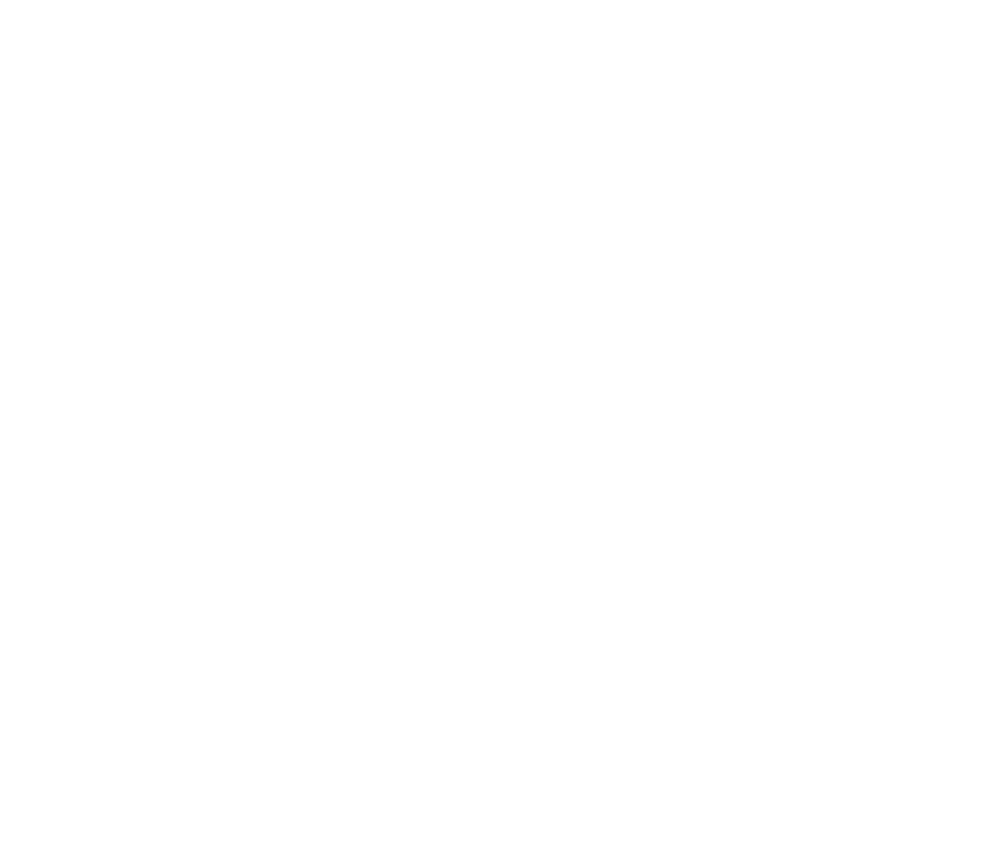
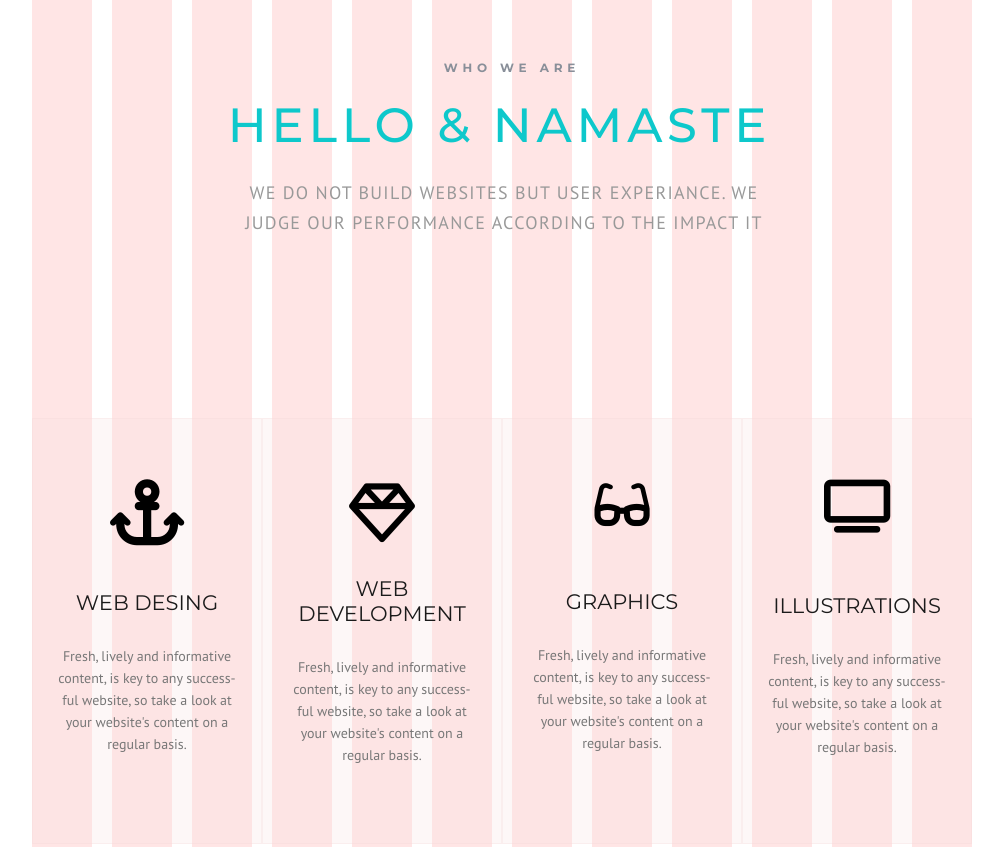
Before and after one commit to kravchenko-dev/B.A.Homework-8_1, a plain HTML site: page index.html in a window 1280 px wide. Shown: the top 847 px of the page, without its empty margins (138-1141 px from the left). Before the commit the page ends 800 px from the top, so only its background shows below. Drawn offline with Linux system fonts and the light colour scheme.

Commit message:
finish home work

```diff
--- /dev/null
+++ b/css/style.css
@@ -0,0 +1,160 @@
+* {
+  margin: 0;
+  padding: 0;
+}
+
+main {
+  width: 1280px;
+  margin: auto;
+  position: relative;
+}
+
+.columns {
+  width: 940px;
+  margin: auto;
+  display: flex;
+  justify-content: space-between;
+}
+
+.column {
+  width: 60px;
+  height: 976px;
+  background-color: #ffe5e5;
+}
+
+.section_one p,
+h3 {
+  text-transform: uppercase;
+}
+
+.section_three,
+.section_one {
+  text-align: center;
+}
+
+.section_one {
+  width: 620px;
+  margin: auto;
+  font-family: 'Montserrat', sans-serif;
+  position: absolute;
+  left: 340px;
+}
+
+.section_one :nth-child(1) {
+  font-weight: 700;
+  font-size: 12px;
+  line-height: 30px;
+  letter-spacing: 0.4em;
+  color: #898f99;
+  padding-top: 53px;
+}
+
+.section_one :nth-child(2) {
+  font-weight: 500;
+  font-size: 48px;
+  line-height: 30px;
+  letter-spacing: 0.1em;
+  color: #0ec8cb;
+  padding-top: 27px;
+  width: 595px;
+}
+
+.section_one :nth-child(3) {
+  font-family: 'PT Sans', sans-serif;
+  font-weight: 400;
+  font-size: 18px;
+  line-height: 30px;
+  color: #999999;
+  padding-top: 38px;
+  letter-spacing: 0.073em;
+  width: 524px;
+  margin-left: 40px;
+}
+
+.section_three {
+  width: 960px;
+  position: absolute;
+  top: 418px;
+  left: 170px;
+}
+
+.cards {
+  display: flex;
+  list-style: none;
+}
+
+.card {
+  width: 238px;
+  height: 424px;
+  border-style: solid;
+  border-width: 1px;
+  border-color: rgba(238, 212, 212, 0.25);
+  background-color: rgba(248, 222, 222, 0.25);
+}
+
+.card:nth-child(1),
+.card:nth-child(4) {
+  width: 228px;
+}
+
+.card p {
+  font-family: 'PT Sans', sans-serif;
+  font-size: 14px;
+  font-weight: 400;
+  line-height: 22px;
+  color: #777777;
+  width: 190px;
+  margin: auto;
+  padding-top: 30px;
+}
+
+.card:nth-child(1) h3 {
+  padding-top: 44px;
+}
+
+.card:nth-child(2) h3 {
+  padding-top: 30px;
+}
+
+h3 {
+  font-family: 'Montserrat', sans-serif;
+  font-size: 21px;
+  font-weight: 400;
+  color: #1b1b1b;
+  padding-top: 60px;
+  width: 190px;
+  margin: auto;
+}
+
+.fa-gem,
+.fa-anchor {
+  font-size: 66px;
+}
+
+.fa-glasses {
+  font-size: 49px;
+}
+
+.fa-tv {
+  font-size: 53px;
+}
+
+.fas,
+.far {
+  padding-top: 61px;
+  font-weight: 600;
+}
+
+.card:hover {
+  border-style: solid;
+  border-width: 1px;
+  border-color: rgba(14, 198, 201, 0.5);
+  background-color: rgba(14, 198, 201, 0.5);
+}
+
+.card:hover p,
+.card:hover h3,
+.card:hover .fas,
+.card:hover .far {
+  color: rgb(255, 255, 255);
+}
--- a/index.html
+++ b/index.html
@@ -4,7 +4,81 @@
     <meta charset="UTF-8" />
     <meta http-equiv="X-UA-Compatible" content="IE=edge" />
     <meta name="viewport" content="width=device-width, initial-scale=1.0" />
+    <link rel="stylesheet" href="css/style.css" />
+    <link
+      href="https://fonts.googleapis.com/css2?family=Montserrat:wght@400;500;600;700&family=PT+Sans&display=swap"
+      rel="stylesheet"
+    />
     <title>Document</title>
   </head>
-  <body></body>
+  <body>
+    <main>
+      <section class="section_one">
+        <p>who we are</p>
+        <p>hello & namaste</p>
+        <p>
+          we do not build websites but user experiance. we judge our performance
+          according to the impact it
+        </p>
+      </section>
+      <section class="columns">
+        <div class="column"></div>
+        <div class="column"></div>
+        <div class="column"></div>
+        <div class="column"></div>
+        <div class="column"></div>
+        <div class="column"></div>
+        <div class="column"></div>
+        <div class="column"></div>
+        <div class="column"></div>
+        <div class="column"></div>
+        <div class="column"></div>
+        <div class="column"></div>
+      </section>
+      <section class="section_three">
+        <ul class="cards">
+          <li class="card">
+            <i class="fas fa-anchor"></i>
+            <h3>web desing</h3>
+            <p>
+              Fresh, lively and informative content, is key to any success- ful
+              website, so take a look at your website's content on a regular
+              basis.
+            </p>
+          </li>
+          <li class="card">
+            <i class="far fa-gem"></i>
+            <h3>web development</h3>
+            <p>
+              Fresh, lively and informative content, is key to any success- ful
+              website, so take a look at your website's content on a regular
+              basis.
+            </p>
+          </li>
+          <li class="card">
+            <i class="fas fa-glasses"></i>
+            <h3>graphics</h3>
+            <p>
+              Fresh, lively and informative content, is key to any success- ful
+              website, so take a look at your website's content on a regular
+              basis.
+            </p>
+          </li>
+          <li class="card">
+            <i class="fas fa-tv"></i>
+            <h3>illustrations</h3>
+            <p>
+              Fresh, lively and informative content, is key to any success- ful
+              website, so take a look at your website's content on a regular
+              basis.
+            </p>
+          </li>
+        </ul>
+      </section>
+    </main>
+    <script
+      src="https://kit.fontawesome.com/54f5d41fe4.js"
+      crossorigin="anonymous"
+    ></script>
+  </body>
 </html>
```
